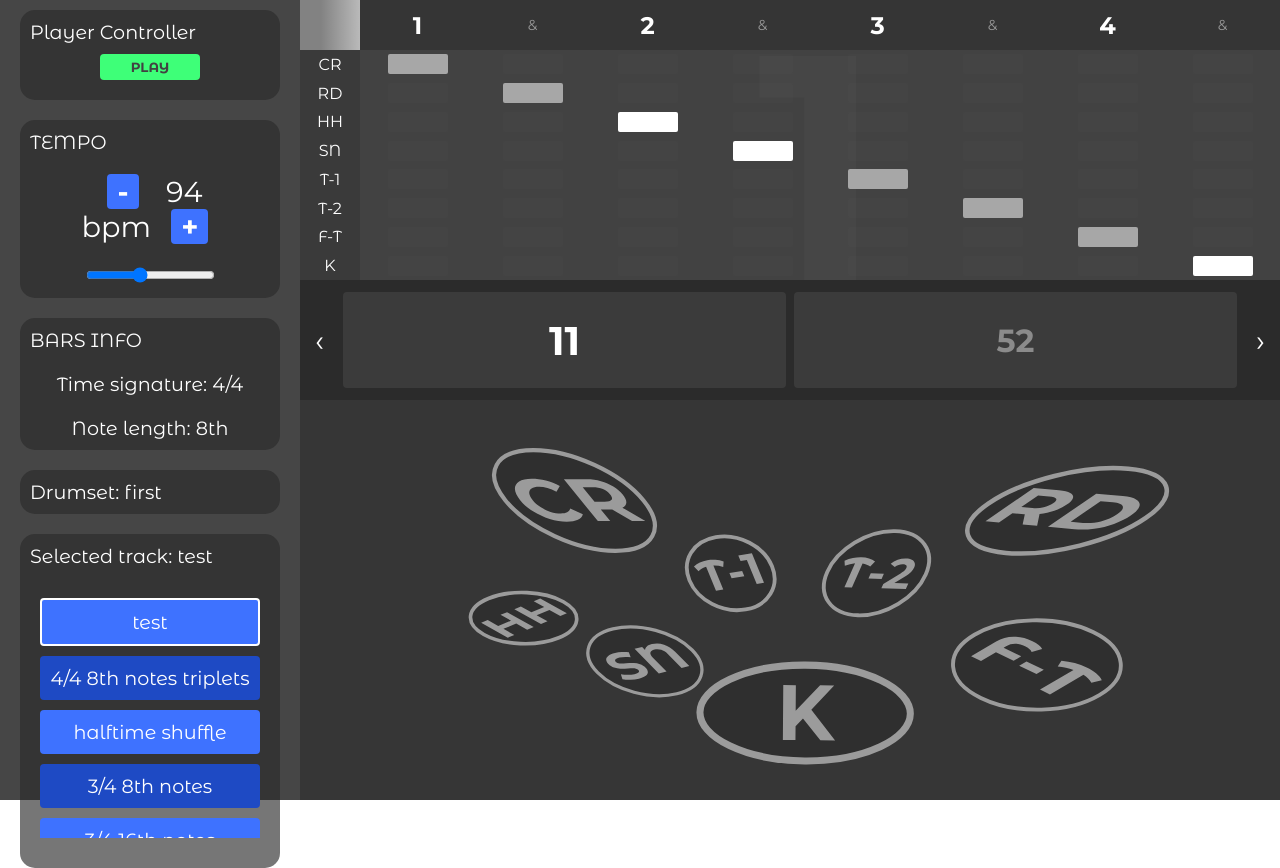
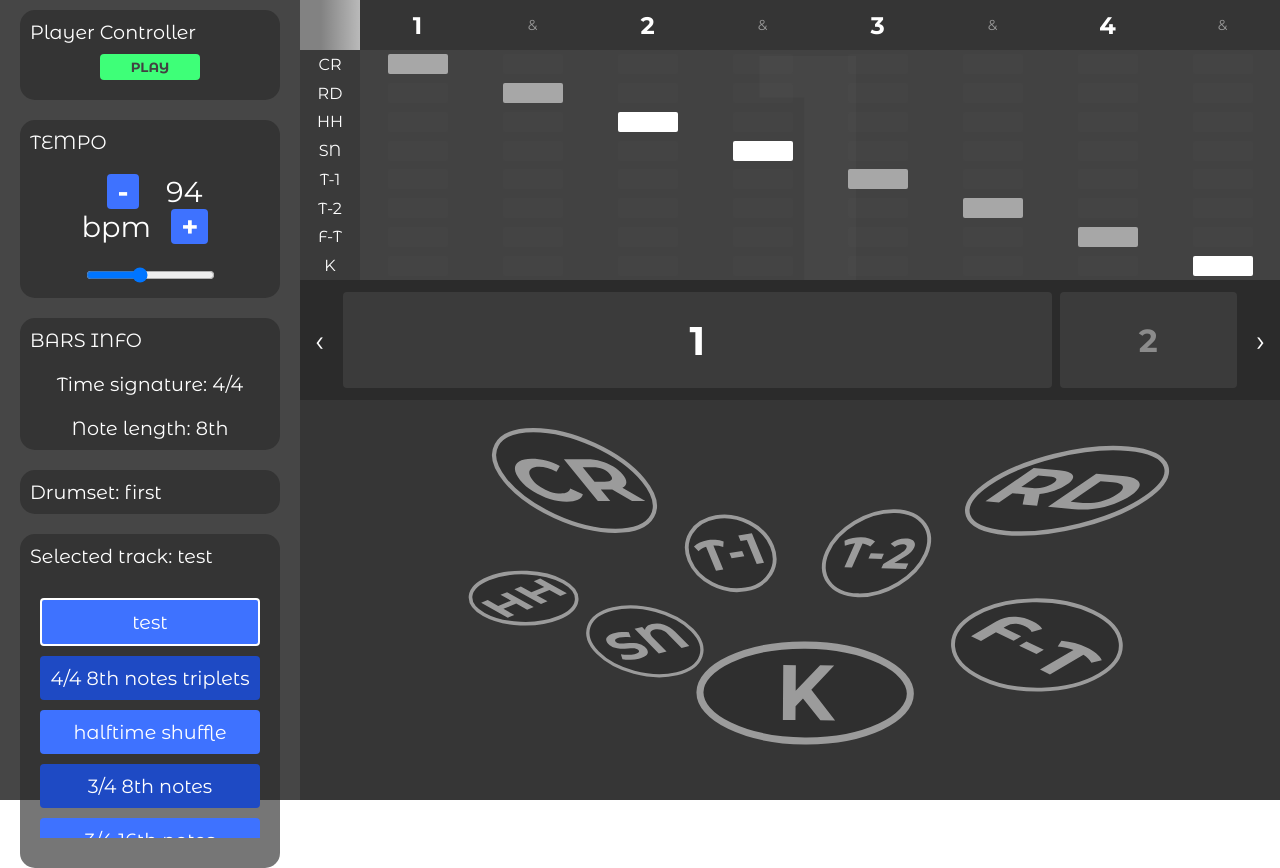
Before and after one commit to Desiak/Drumly, a React (Create React App) app: page / in a window 1280 px wide. Shown: the top 868 px of the page. Built offline with nearby package versions, Linux system fonts and the light colour scheme.

Commit message:
minor change in bar boxes section display

```diff
--- a/src/components/NumberBox.js
+++ b/src/components/NumberBox.js
@@ -45,7 +45,7 @@ function NumberBox({bar,handleDrag, handleDrop, navToBar, activeBarIndex, barInd
         onDrop={handleDrop}
         onClick={()=>navToBar(bar.order)}
         >
-        <p className="number">{bar.id}</p>
+        <p className="number">{barIndex+1}</p>
         <div className="copy-bar box-btn" title="copy this bar" onClick={(e)=>{
             handleBarState(barIndex, "multiply")
         }}><i class="fas fa-plus-square"></i></div>
--- a/src/components/Player.js
+++ b/src/components/Player.js
@@ -51,8 +51,14 @@ const Player=(props)=> {
             gsap.to(barsNodes[0], {x:"0%", opacity:1, duration:animDuration});
 
         }else if (barsNodes.length===2){
-            gsap.to(barsNodes[0], {x:currentBarNumber===0?"0%":"-100%", opacity:currentBarNumber===0?1:0, duration:animDuration});
-            gsap.to(barsNodes[1], {x:currentBarNumber===0?"100%":"0%", opacity:currentBarNumber===0?0:1, duration:animDuration});
+            if(currentBarNumber===0){
+                gsap.to(barsNodes[0], {x:"0%", opacity:1, duration:animDuration, pointerEvents:"all"});
+                gsap.to(barsNodes[1], {x:"100%", opacity:0, duration:animDuration, pointerEvents:"none"});
+            }
+            else{
+                gsap.to(barsNodes[0], {x:"-100%", opacity:0, duration:animDuration, pointerEvents:"none"});
+                gsap.to(barsNodes[1], {x:"0%", opacity:1, duration:animDuration, pointerEvents:"all"});
+            }
         }
         else{
         barsNodes.forEach((bar,index)=>{
@@ -61,13 +67,13 @@ const Player=(props)=> {
                     gsap.to(bar, {x:"-100%", opacity:0, duration:animDuration});
                 break;
                 case currentBarNumber:
-                    gsap.to(bar, {x:"0%", opacity:1, duration:animDuration});
+                    gsap.to(bar, {x:"0%", opacity:1, duration:animDuration, pointerEvents:"all"});
                 break;
                 case nextIndex:
                     gsap.to(bar, {x:"100%", opacity:0, duration:animDuration});
                 break;
                 default:
-                    gsap.to(bar, {x:"0%", opacity:0, duration:animDuration})
+                    gsap.to(bar, {x:"0%", opacity:0, duration:animDuration, pointerEvents:"none"})
                     break;
             }
         })
@@ -98,7 +104,7 @@ const Player=(props)=> {
         .sort((a,b)=>a.order-b.order)
         .map((bar, index)=>{
                 return (
-                <div className={`bar bar-${index} ${index===currentBarNumber?"active":""}`} key={index}>
+                <div className={`bar bar-${index}`} key={index}>
                     <p className="bar-index">{index+1}</p>
                     {bar.value.map((track,trackIndex)=>{
                         return <div className={`track track-${trackIndex}`} key={`${index}-${trackIndex}`}>
--- a/src/style/_drumset.scss
+++ b/src/style/_drumset.scss
@@ -20,44 +20,44 @@
         }
         &--hihat{
             width:20%;
-            top:45%;
+            top:40%;
             left:6%;
         }
         &--snare{
             width:21%;
-            top:54%;
+            top:49%;
             left:21%;
         }
         &--kick{
             width:28%;
-            top: 65%;
+            top: 60%;
             left:38%;
             cursor: url("../cursor-kick.png"), url("../cursor.png"), pointer;
 
         }
         &--tom-1{
             width:15%;
-            top:32%;
+            top:27%;
             left:35%;
         }
         &--tom-2{
             width:18%;
-            top:32%;
+            top:27%;
             left:52%;
         }
         &--floor-tom{
             width:27%;
-            top:50%;
+            top:45%;
             left:66%;
         }
         &--crash{
             width:29%;
-            top:12%;
+            top:7%;
             left:8%;
         }
         &--ride{
             width:32%;
-            top:15%;
+            top:10%;
             left:67%;
         }
     }
--- a/src/style/_player.scss
+++ b/src/style/_player.scss
@@ -189,7 +189,7 @@
             // padding: 0 50px;
             align-items: center;
             .bar-box{
-                flex-basis: 100%;
+                flex-grow: 1;
                 height: 80%;
                 border-radius: 4px;;
                 list-style: none;
@@ -201,19 +201,7 @@
                 cursor: pointer;
                 transition: 0.15s;
                 position: relative;
-                &:hover{
-                    // box-shadow: inset 0px 0px 12px lighten($primary-color, 10%);
-                    .box-btn{
-                        opacity:1;
-                        pointer-events: all;
-                    }
-                    .drag-icon{
-                        opacity:1;
-                        animation: dragIcon 2s ease-in-out infinite;
 
-                    }
-
-                }
                .box-btn{
                 position: absolute;
                 padding:5px 10px;
@@ -273,13 +261,22 @@
 
                 }
                 &.active{
-
+                    flex-grow: 4;
                     .number{
                         font-size: 250%;
                         color:white;
                     }
-                    &:hover{
-                        // box-shadow: inset 0px 0px 12px white !important;
+                        &:hover{
+                            // box-shadow: inset 0px 0px 12px lighten($primary-color, 10%);
+                            .box-btn{
+                                opacity:1;
+                                pointer-events: all;
+                            }
+                            .drag-icon{
+                                opacity:1;
+                                animation: dragIcon 2s ease-in-out infinite;
+
+                        }
                     }
                 }
             }
--- a/src/style/style.css
+++ b/src/style/style.css
@@ -286,8 +286,9 @@ body {
 }
 
 .player-container .change-order-section .bars-order-list .bar-box {
-  -ms-flex-preferred-size: 100%;
-      flex-basis: 100%;
+  -webkit-box-flex: 1;
+      -ms-flex-positive: 1;
+          flex-grow: 1;
   height: 80%;
   border-radius: 4px;
   list-style: none;
@@ -297,17 +298,6 @@ body {
   -webkit-transition: 0.15s;
   transition: 0.15s;
   position: relative;
-}
-
-.player-container .change-order-section .bars-order-list .bar-box:hover .box-btn {
-  opacity: 1;
-  pointer-events: all;
-}
-
-.player-container .change-order-section .bars-order-list .bar-box:hover .drag-icon {
-  opacity: 1;
-  -webkit-animation: dragIcon 2s ease-in-out infinite;
-          animation: dragIcon 2s ease-in-out infinite;
 }
 
 .player-container .change-order-section .bars-order-list .bar-box .box-btn {
@@ -373,9 +363,26 @@ body {
           transform: translate(-50%, -50%);
 }
 
+.player-container .change-order-section .bars-order-list .bar-box.active {
+  -webkit-box-flex: 4;
+      -ms-flex-positive: 4;
+          flex-grow: 4;
+}
+
 .player-container .change-order-section .bars-order-list .bar-box.active .number {
   font-size: 250%;
   color: white;
+}
+
+.player-container .change-order-section .bars-order-list .bar-box.active:hover .box-btn {
+  opacity: 1;
+  pointer-events: all;
+}
+
+.player-container .change-order-section .bars-order-list .bar-box.active:hover .drag-icon {
+  opacity: 1;
+  -webkit-animation: dragIcon 2s ease-in-out infinite;
+          animation: dragIcon 2s ease-in-out infinite;
 }
 
 .player-container .change-order-section .arrow {
@@ -649,50 +656,50 @@ body {
 
 .drumset-container .drumset-pad--hihat {
   width: 20%;
-  top: 45%;
+  top: 40%;
   left: 6%;
 }
 
 .drumset-container .drumset-pad--snare {
   width: 21%;
-  top: 54%;
+  top: 49%;
   left: 21%;
 }
 
 .drumset-container .drumset-pad--kick {
   width: 28%;
-  top: 65%;
+  top: 60%;
   left: 38%;
   cursor: url("../cursor-kick.png"), url("../cursor.png"), pointer;
 }
 
 .drumset-container .drumset-pad--tom-1 {
   width: 15%;
-  top: 32%;
+  top: 27%;
   left: 35%;
 }
 
 .drumset-container .drumset-pad--tom-2 {
   width: 18%;
-  top: 32%;
+  top: 27%;
   left: 52%;
 }
 
 .drumset-container .drumset-pad--floor-tom {
   width: 27%;
-  top: 50%;
+  top: 45%;
   left: 66%;
 }
 
 .drumset-container .drumset-pad--crash {
   width: 29%;
-  top: 12%;
+  top: 7%;
   left: 8%;
 }
 
 .drumset-container .drumset-pad--ride {
   width: 32%;
-  top: 15%;
+  top: 10%;
   left: 67%;
 }
 /*# sourceMappingURL=style.css.map */
```
Also changed, not shown: 1 other file (tests, documents, lock files or other folders).
